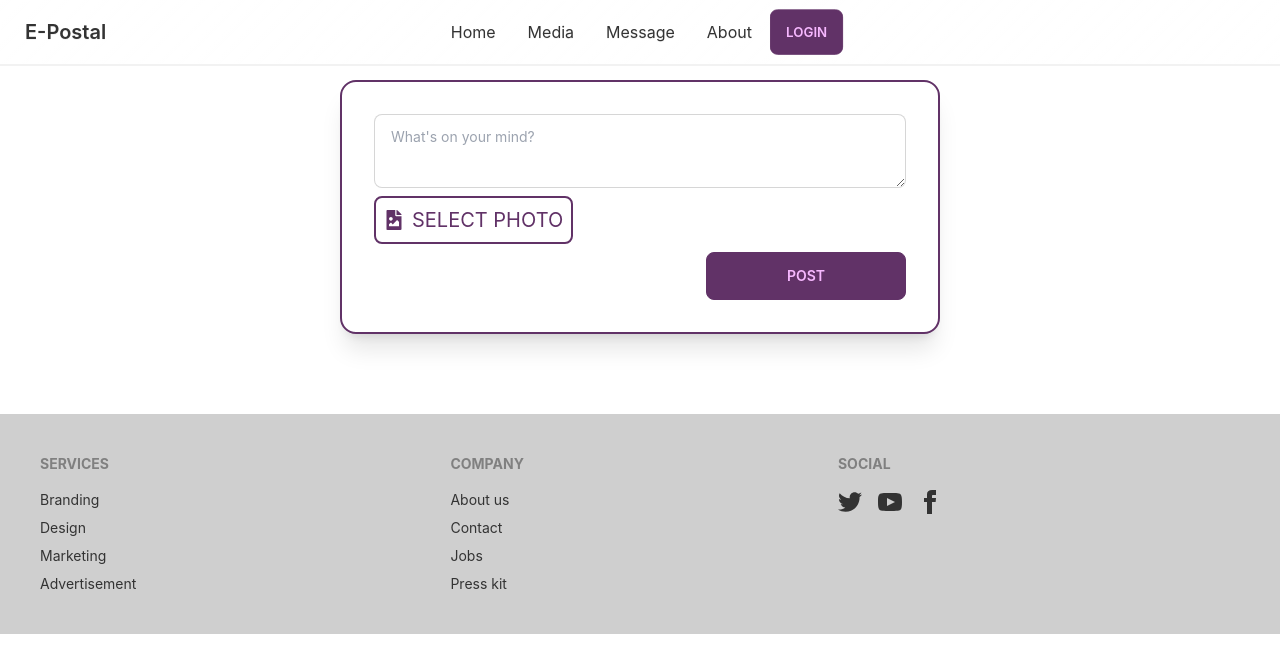
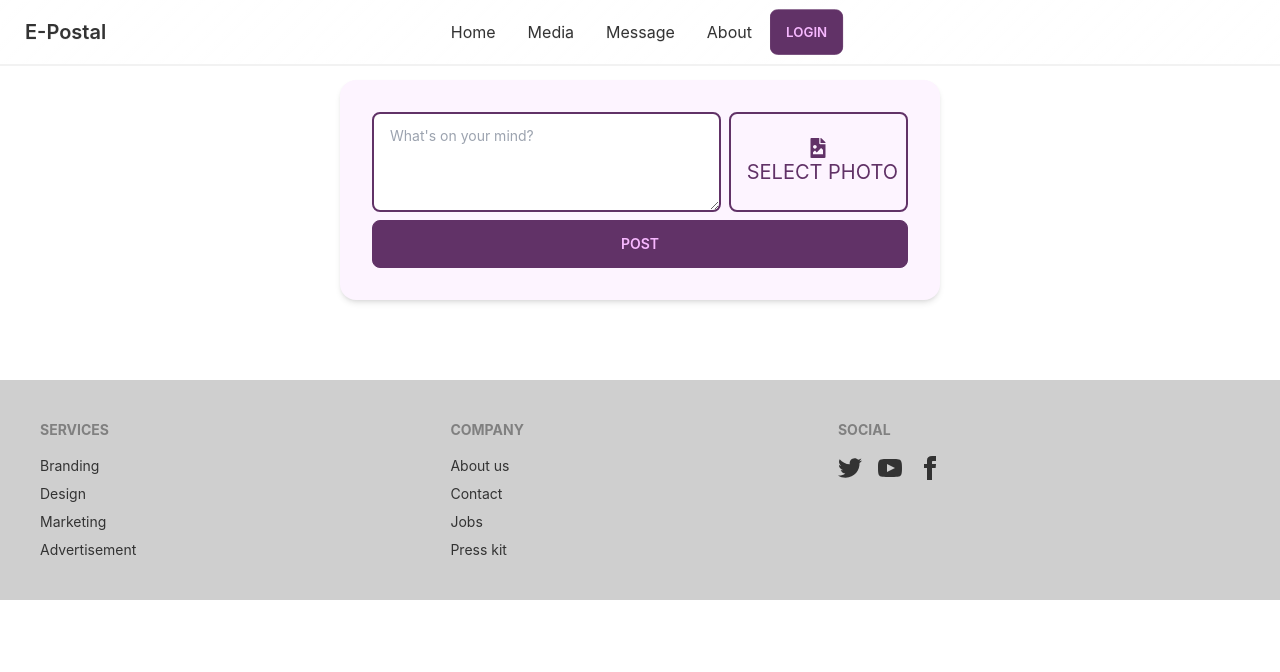
Before and after one commit to spsujoy007/e-postal, a React (Create React App) app: page / in a window 1280 px wide. Shown: the top 672 px of the page. Built offline with nearby package versions, Linux system fonts and the light colour scheme; no server answers.

Commit message:
post area design customization

```diff
--- a/src/Pages/Home/Postarea/Postarea.js
+++ b/src/Pages/Home/Postarea/Postarea.js
@@ -1,4 +1,5 @@
 import React, { useState } from 'react';
+import { toast } from 'react-hot-toast';
 import { FaFileImage, FaPlus, FaRegFileImage, FaRegPlusSquare } from "react-icons/fa";
 
 const Postarea = () => {
@@ -15,24 +16,42 @@ const Postarea = () => {
         const caption = form.caption.value;
         const postImage = form.postImage.files[0];
         console.log(caption, postImage)
+
+        const imgbbsecret = process.env.REACT_APP_imgbb_secret;
+            console.log(imgbbsecret)
+            const formData = new FormData();
+            formData.append('image', postImage);
+            const url = `https://api.imgbb.com/1/upload?key=${imgbbsecret}`;
+            fetch( url, {
+                method: 'POST',
+                body: formData
+            })
+            .then(res => res.json())
+            .then(pictureData => {
+                const picture = pictureData.data.url;
+            })
     }
+
 
     return (
         <div className='mb-20 '>
             <form onSubmit={handlePost}>
-                <div className="card bg-base-100 shadow-xl border-2 border-primary">
+                <div className="card bg-[#fdf4ff] shadow-md ">
                 <div className="card-body">
-                    <textarea name='caption' className="textarea textarea-bordered" placeholder="What's on your mind?"></textarea>
-                    <div className='flex gap-2 items-center'>
-                        <label htmlFor="fileInpu" className='border-2 border-primary flex items-center text-xl text-primary uppercase rounded-lg p-2'>
-                            <FaFileImage></FaFileImage>
-                            <span className='ml-2'>Select photo</span>
-                        </label>
-                        <input id='fileInpu' name='postImage' type="file" className="file-input file-input-primary w-full border-1 border-gray-300 hidden none" />
+                    <div className='md:flex md:gap-x-2'>
+                    <textarea name='caption' className="md:flex-1 textarea border-2 border-primary textarea-bordered min-h-[100px]" placeholder="What's on your mind?"></textarea>
 
+<div className='flex gap-2 hover:bg-primary hover:text-white hover:cursor-pointer items-center border-2 border-primary p-2 text-primary uppercase rounded-lg'>
+    <label htmlFor="fileInpu" className='flex flex-col items-center text-xl  '>
+        <FaFileImage></FaFileImage>
+        <span className='ml-2'>Select photo</span>
+    </label>
+    <input id='fileInpu' name='postImage' type="file" className="file-input file-input-primary w-full border-1 border-gray-300 hidden none" />
+
+</div>
                     </div>
-                <div className="card-actions justify-end">
-                    <button type='submit' className="btn btn-primary px-20">Post</button>
+                <div className="card-actions">
+                    <button type='submit' className="btn btn-primary w-full">Post</button>
                 </div>
                 </div>
                 </div>
```
